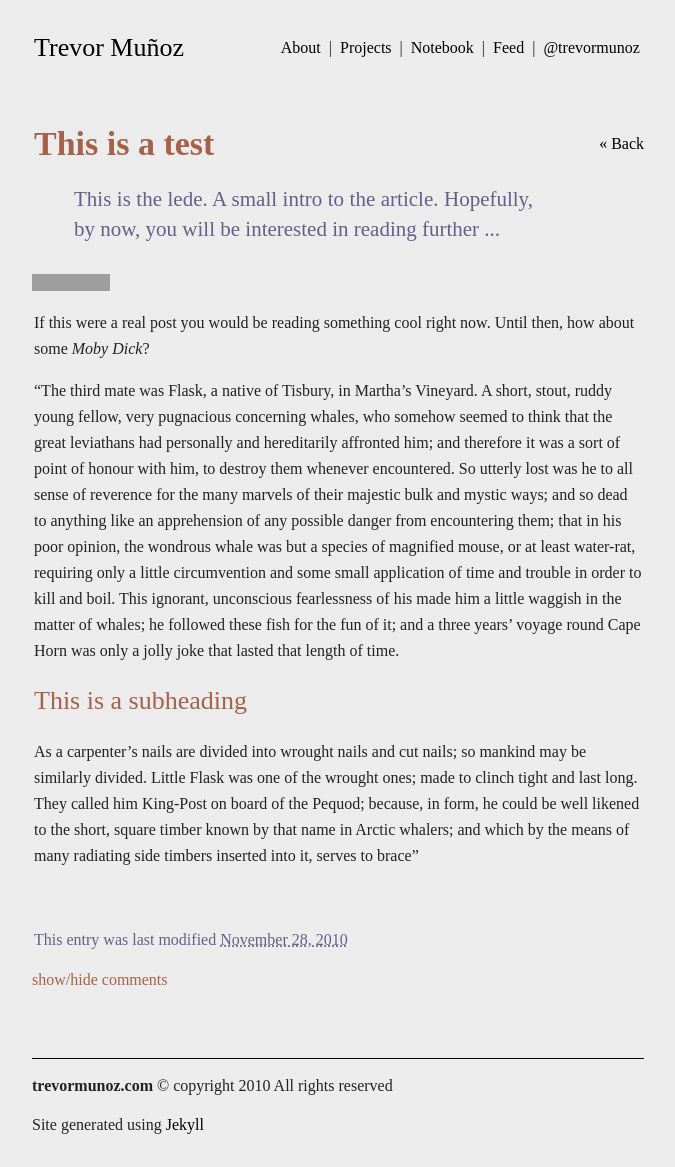
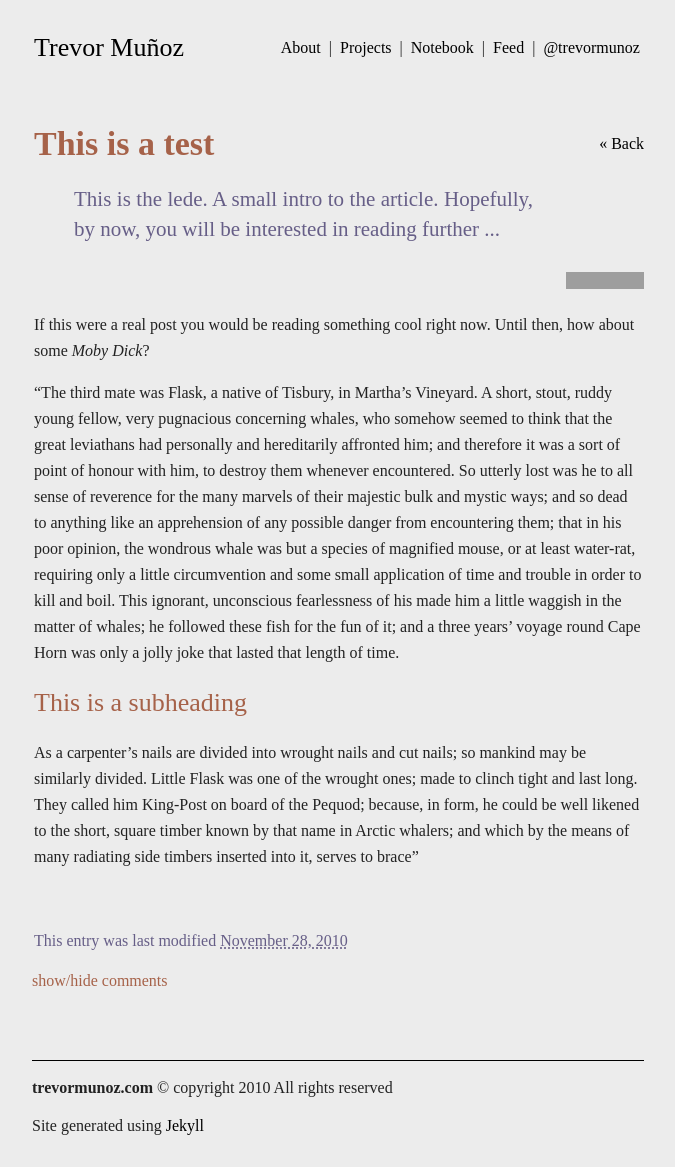
Before and after one commit to trevormunoz/calling-card, a Jekyll site: the page built from notebook/_posts/2010-11-25-this-is-a-test.md, in a window 1280 px wide. Shown: the whole page, without its empty margins (302-977 px from the left). Built offline with Jekyll 4.4.1, drawn with Linux system fonts in a browser that asks for light colours; nearby versions of some CDN libraries; library files that are not in the unit come from our copies; Markdown is read by kramdown in place of the engine named in the settings; comment, search, counter and statistics services are not loaded; grey boxes are pictures that could not be loaded.

Commit message:
fixed positioning of sharing tools

```diff
--- a/css/main.css
+++ b/css/main.css
@@ -143,6 +143,12 @@ body .site .wrapper .post .home {
   font-family: "ff-tisa-web-pro-1", "ff-tisa-web-pro-2";
   color: #000000;
 }
+body .site .wrapper .post .sharing {
+  width: 100%;
+  float: right;
+  margin-bottom: 1.625em;
+}
+body .site .wrapper .post .sharing iframe { float: right; }
 body .site .wrapper .post h4 {
   display: block;
   padding-left: 2em;
```
Also changed, not shown: css/main.less (+10 -0 lines).
